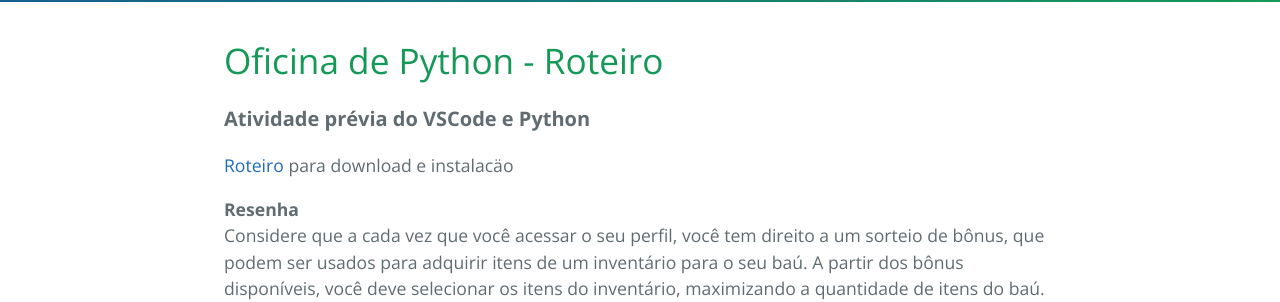
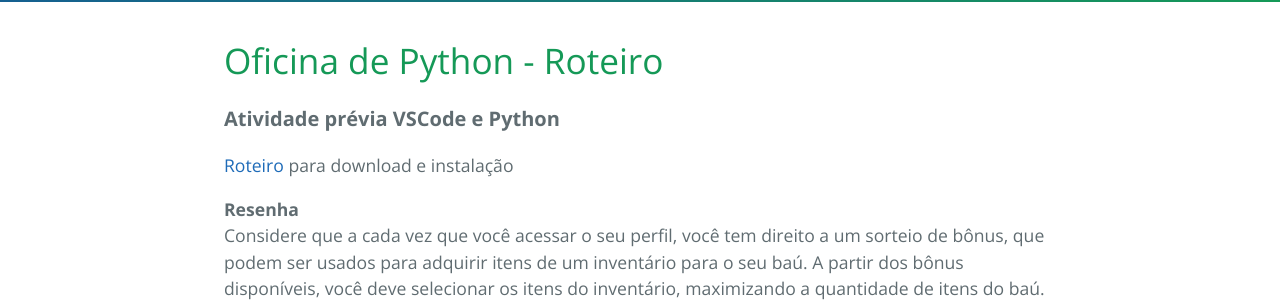
Before and after one commit to E2PC/ProjectPage, a Jekyll site: the page built from MineChest.md, in a window 1280 px wide. Shown: the part 334-636 px from the top of the page. Built offline with Jekyll 4.4.1, drawn with Linux system fonts in a browser that asks for light colours.

Commit message:
Update MineChest.md

```diff
--- a/MineChest.md
+++ b/MineChest.md
@@ -9,10 +9,10 @@ filename: MineChest
 Oficina de Python - Roteiro
 </h1>
 <p>
-	<b style="font-size:20px;">Atividade prévia do VSCode e Python</b>
+	<b style="font-size:20px;">Atividade prévia VSCode e Python</b>
 </p>
 <p>
-	<a href="https://e2pc.github.io/ProjectPage/AtividadePrevia">Roteiro</a> para download e instalacäo
+	<a href="https://e2pc.github.io/ProjectPage/AtividadePrevia">Roteiro</a> para download e instalação
 </p>
 
 <p>
```
